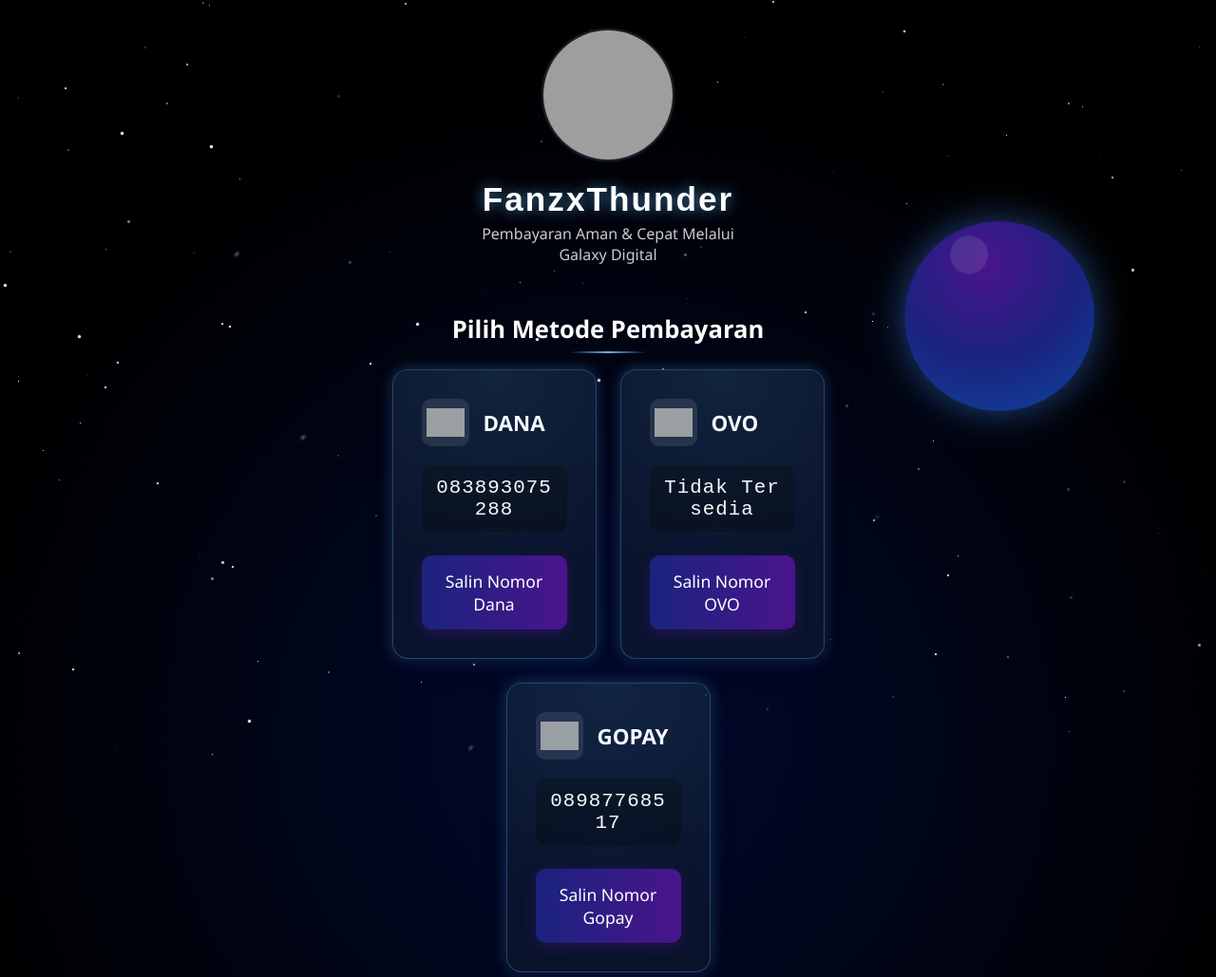
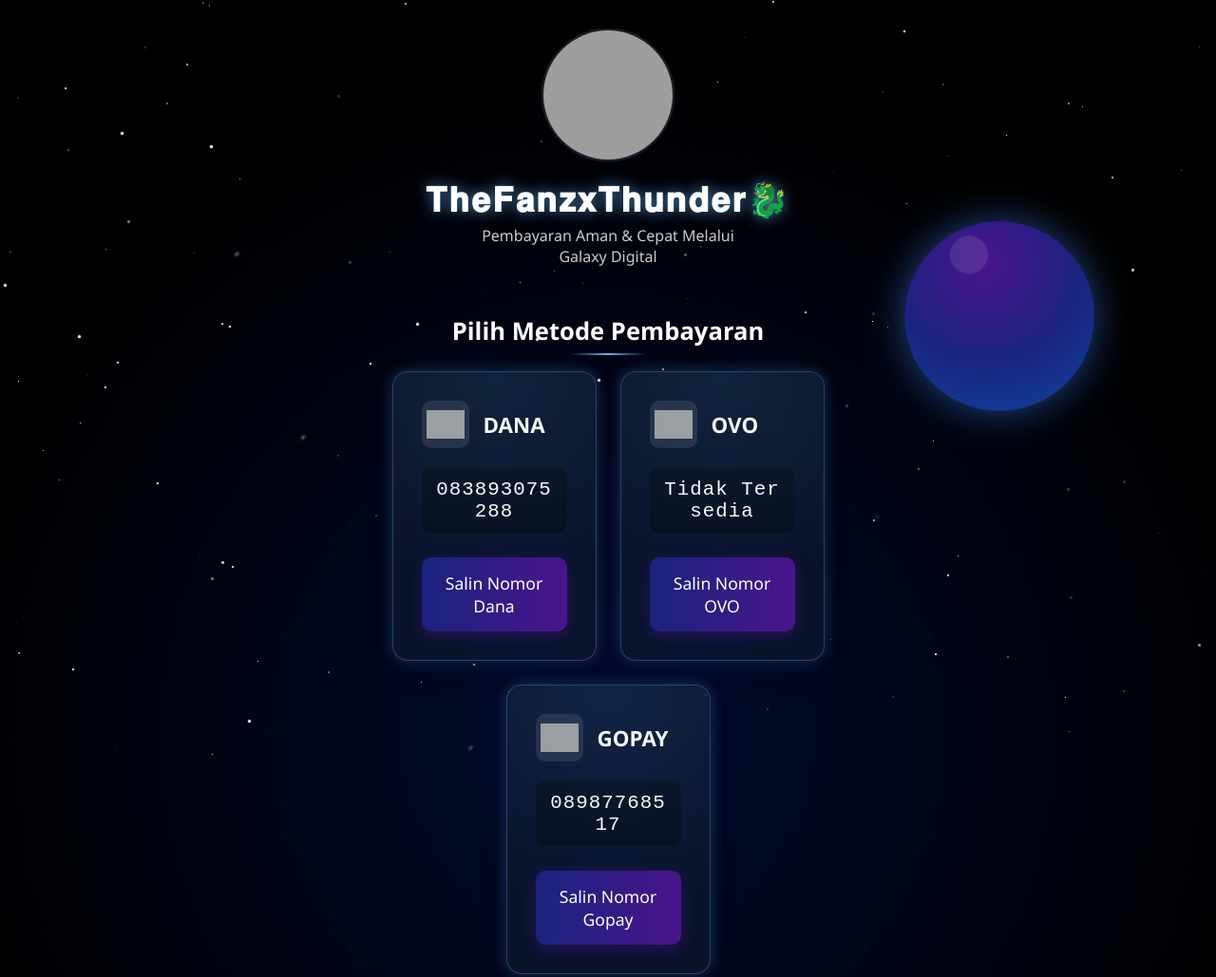
Before and after one commit to fanzxnothuman/fanzx-payment, a website: page index.html in a window 1280 px wide. Shown: the top 1029 px of the page at 95% size. Drawn offline with Linux system fonts and the light colour scheme; grey boxes are pictures that could not be loaded.

Commit message:
𝐓𝐡𝐞𝐅𝐚𝐧𝐳𝐱𝐓𝐡𝐮𝐧𝐝𝐞𝐫🐉

```diff
--- a/index.html
+++ b/index.html
@@ -3,7 +3,7 @@
 <head>
     <meta charset="UTF-8">
     <meta name="viewport" content="width=device-width, initial-scale=1.0">
-    <title>FanzxThunder - Pembayaran Luar Angkasa</title>
+    <title>𝐓𝐡𝐞𝐅𝐚𝐧𝐳𝐱𝐓𝐡𝐮𝐧𝐝𝐞𝐫🐉 - Pembayaran Luar Angkasa</title>
     <style>
         /* RESET & BASE STYLES */
         * {
@@ -483,7 +483,7 @@
             <div class="profile-glow"></div>
             <img src="https://files.catbox.moe/7u3y7n.jpg" alt="Profile" class="profile-img">
         </div>
-        <h1>FanzxThunder</h1>
+        <h1>𝐓𝐡𝐞𝐅𝐚𝐧𝐳𝐱𝐓𝐡𝐮𝐧𝐝𝐞𝐫🐉</h1>
         <p class="subtitle">Pembayaran Aman & Cepat Melalui Galaxy Digital</p>
     </header>
 
```
